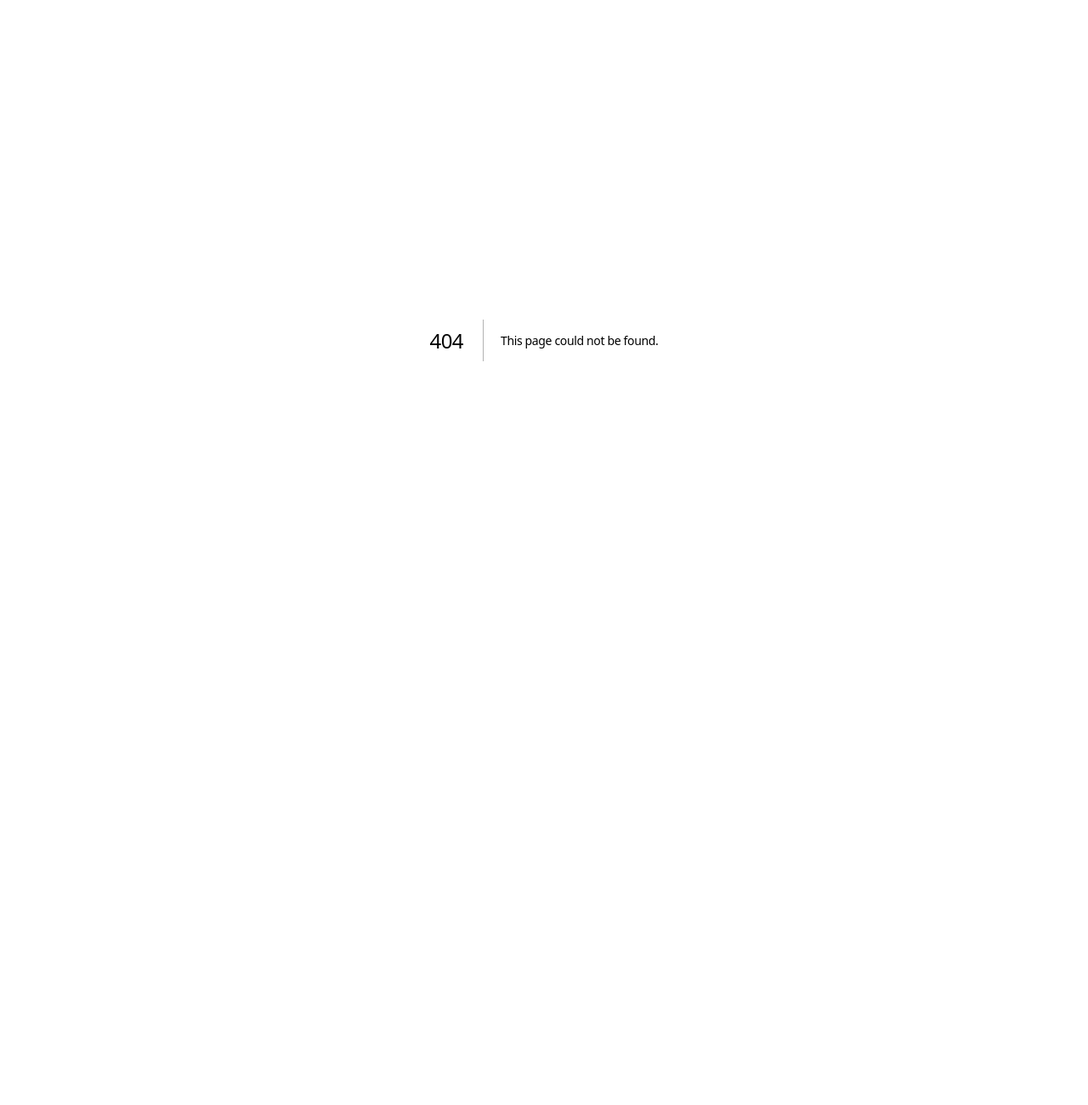
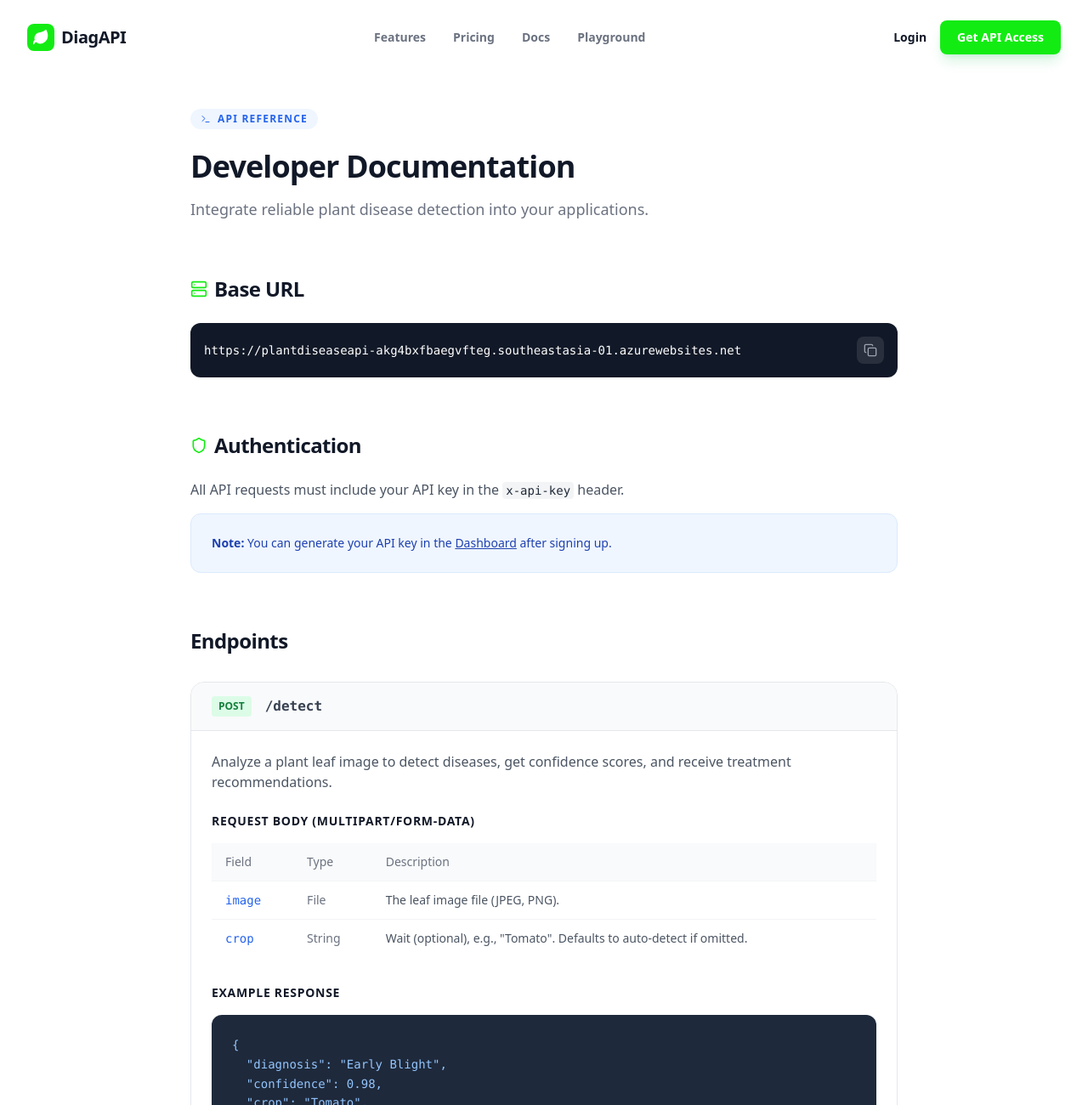
Before and after one commit to aanandak15-maker/api-saas, a Next.js app: page /docs in a window 1280 px wide. Before the commit this address had no page. Shown: the top 1300 px of the page at 85% size. Before the commit the page ends 800 px from the top, so only its background shows below. Built offline with nearby package versions, Linux system fonts and the light colour scheme.

Commit message:
feat: Add /docs page to fix 404

```diff
--- /dev/null
+++ b/app/docs/page.tsx
@@ -0,0 +1,146 @@
+'use client';
+
+import { Navbar } from '@/components/landing/Navbar';
+import { Footer } from '@/components/landing/Footer';
+import { Terminal, Copy, Check, Server, Shield } from 'lucide-react';
+import { useState } from 'react';
+import Link from 'next/link';
+
+export default function DocsPage() {
+    const [copied, setCopied] = useState(false);
+
+    // Use the actual production URL
+    const baseUrl = "https://plantdiseaseapi-akg4bxfbaegvfteg.southeastasia-01.azurewebsites.net";
+
+    const handleCopy = (text: string) => {
+        navigator.clipboard.writeText(text);
+        setCopied(true);
+        setTimeout(() => setCopied(false), 2000);
+    };
+
+    return (
+        <div className="bg-white min-h-screen font-sans selection:bg-[#13ec13]/30">
+            <Navbar />
+
+            <main className="pt-32 pb-24">
+                <div className="max-w-4xl mx-auto px-6 lg:px-8">
+
+                    {/* Header */}
+                    <div className="mb-16">
+                        <div className="inline-flex items-center gap-2 px-3 py-1 rounded-full bg-blue-50 text-blue-600 text-xs font-black uppercase tracking-widest mb-6">
+                            <Terminal className="w-3 h-3" />
+                            <span>API Reference</span>
+                        </div>
+                        <h1 className="text-4xl font-black text-gray-900 mb-4">
+                            Developer Documentation
+                        </h1>
+                        <p className="text-lg text-gray-500">
+                            Integrate reliable plant disease detection into your applications.
+                        </p>
+                    </div>
+
+                    {/* Base URL */}
+                    <section className="mb-16">
+                        <h2 className="text-2xl font-bold text-gray-900 mb-6 flex items-center gap-2">
+                            <Server className="w-5 h-5 text-[#13ec13]" /> Base URL
+                        </h2>
+                        <div className="bg-gray-900 rounded-xl p-4 flex items-center justify-between group">
+                            <code className="text-white font-mono text-sm break-all">
+                                {baseUrl}
+                            </code>
+                            <button
+                                onClick={() => handleCopy(baseUrl)}
+                                className="p-2 rounded-lg bg-white/10 hover:bg-white/20 text-gray-400 hover:text-white transition-colors"
+                            >
+                                {copied ? <Check className="w-4 h-4 text-[#13ec13]" /> : <Copy className="w-4 h-4" />}
+                            </button>
+                        </div>
+                    </section>
+
+                    {/* Authentication */}
+                    <section className="mb-16">
+                        <h2 className="text-2xl font-bold text-gray-900 mb-6 flex items-center gap-2">
+                            <Shield className="w-5 h-5 text-[#13ec13]" /> Authentication
+                        </h2>
+                        <p className="text-gray-600 mb-4">
+                            All API requests must include your API key in the <code className="bg-gray-100 px-1 py-0.5 rounded text-sm font-mono text-gray-800">x-api-key</code> header.
+                        </p>
+                        <div className="bg-blue-50 border border-blue-100 rounded-xl p-6">
+                            <p className="text-sm text-blue-800">
+                                <strong>Note:</strong> You can generate your API key in the <Link href="/dashboard" className="underline hover:text-blue-600">Dashboard</Link> after signing up.
+                            </p>
+                        </div>
+                    </section>
+
+                    {/* Endpoints */}
+                    <section>
+                        <h2 className="text-2xl font-bold text-gray-900 mb-8">Endpoints</h2>
+
+                        {/* /detect */}
+                        <div className="border border-gray-200 rounded-2xl overflow-hidden mb-12">
+                            <div className="bg-gray-50 px-6 py-4 border-b border-gray-200 flex items-center gap-4">
+                                <span className="bg-green-100 text-green-700 font-black text-xs px-2 py-1 rounded uppercase">POST</span>
+                                <code className="font-mono text-gray-700 font-bold">/detect</code>
+                            </div>
+                            <div className="p-6">
+                                <p className="text-gray-600 mb-6">
+                                    Analyze a plant leaf image to detect diseases, get confidence scores, and receive treatment recommendations.
+                                </p>
+
+                                <h3 className="font-bold text-gray-900 mb-4 text-sm uppercase tracking-wider">Request Body (Multipart/Form-Data)</h3>
+                                <div className="overflow-x-auto">
+                                    <table className="w-full text-left text-sm mb-8">
+                                        <thead className="bg-gray-50 border-b border-gray-100 text-gray-500">
+                                            <tr>
+                                                <th className="px-4 py-3 font-medium">Field</th>
+                                                <th className="px-4 py-3 font-medium">Type</th>
+                                                <th className="px-4 py-3 font-medium">Description</th>
+                                            </tr>
+                                        </thead>
+                                        <tbody className="divide-y divide-gray-100">
+                                            <tr>
+                                                <td className="px-4 py-3 font-mono text-blue-600">image</td>
+                                                <td className="px-4 py-3 text-gray-500">File</td>
+                                                <td className="px-4 py-3 text-gray-600">The leaf image file (JPEG, PNG).</td>
+                                            </tr>
+                                            <tr>
+                                                <td className="px-4 py-3 font-mono text-blue-600">crop</td>
+                                                <td className="px-4 py-3 text-gray-500">String</td>
+                                                <td className="px-4 py-3 text-gray-600">Wait (optional), e.g., "Tomato". Defaults to auto-detect if omitted.</td>
+                                            </tr>
+                                        </tbody>
+                                    </table>
+                                </div>
+
+                                <h3 className="font-bold text-gray-900 mb-4 text-sm uppercase tracking-wider">Example Response</h3>
+                                <div className="bg-[#1e293b] rounded-xl p-6 overflow-x-auto">
+                                    <pre className="text-sm font-mono text-blue-300 leading-relaxed">
+                                        {`{
+  "diagnosis": "Early Blight",
+  "confidence": 0.98,
+  "crop": "Tomato",
+  "treatment": {
+    "organic": "Remove infected leaves...",
+    "chemical": "Apply fungicide..."
+  },
+  "products": [
+    {
+       "name": "FungiStop",
+       "link": "https://..."
+    }
+  ]
+}`}
+                                    </pre>
+                                </div>
+                            </div>
+                        </div>
+
+                    </section>
+
+                </div>
+            </main>
+
+            <Footer />
+        </div>
+    );
+}
```
